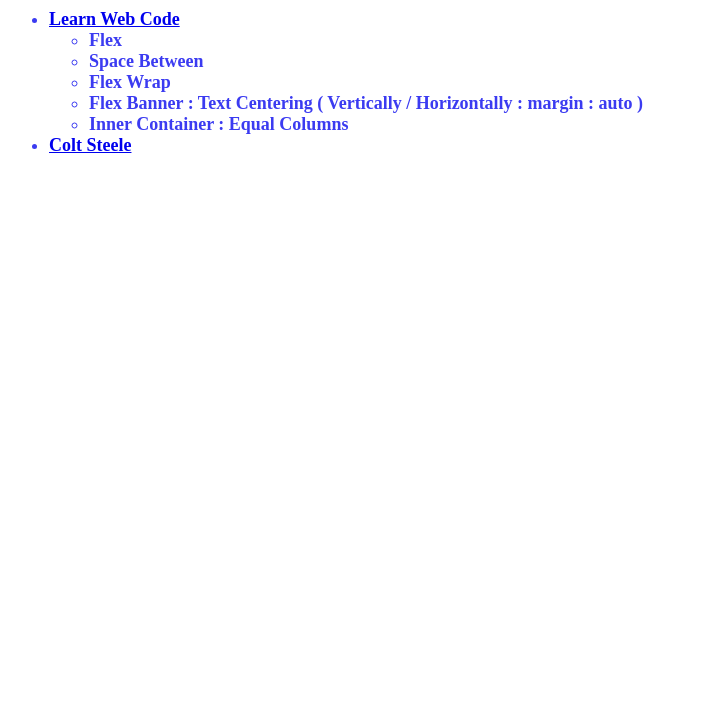
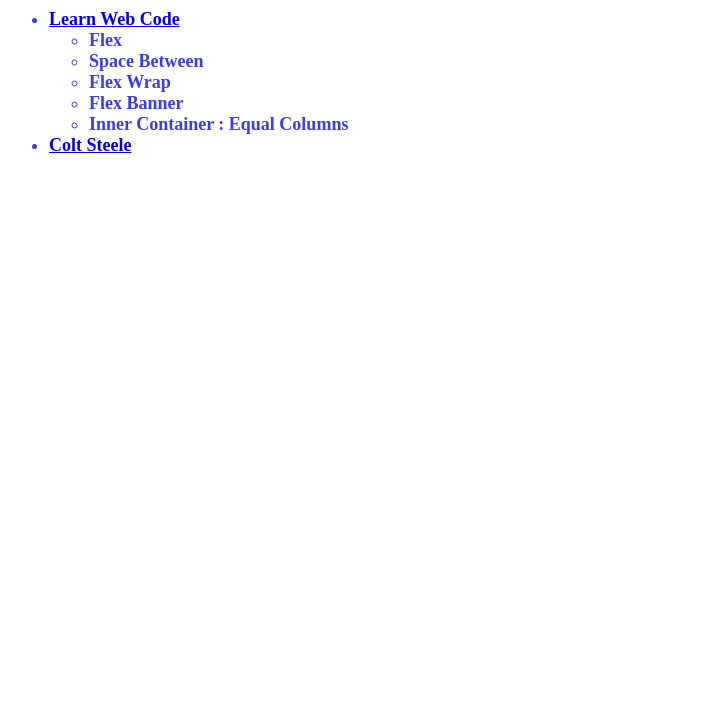
Before and after one commit to anilABCD/JUST-flex-box, a plain HTML site: page index.html in a window 1280 px wide. Shown: the part 73-800 px from the top of the page, without its empty margins (11-731 px from the left). Drawn offline with Linux system fonts and the light colour scheme.

Commit message:
index.html changed

```diff
--- a/index.html
+++ b/index.html
@@ -38,7 +38,7 @@
                 <li>Flex </li>
                 <li>Space Between </li>
                 <li>Flex Wrap</li>
-                <li>Flex Banner : Text Centering ( Vertically / Horizontally : margin : auto )</li>
+                <li>Flex Banner </li>
                 <li>Inner Container : Equal Columns </li>
             </ul>
 
```
